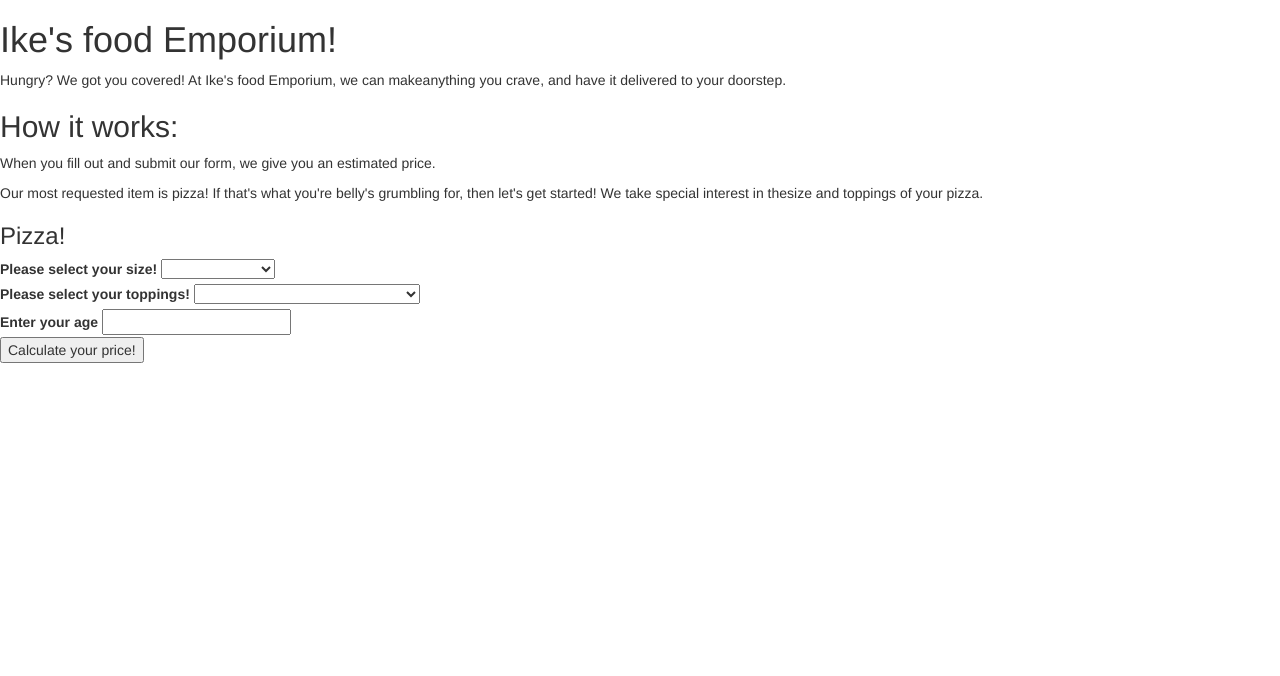
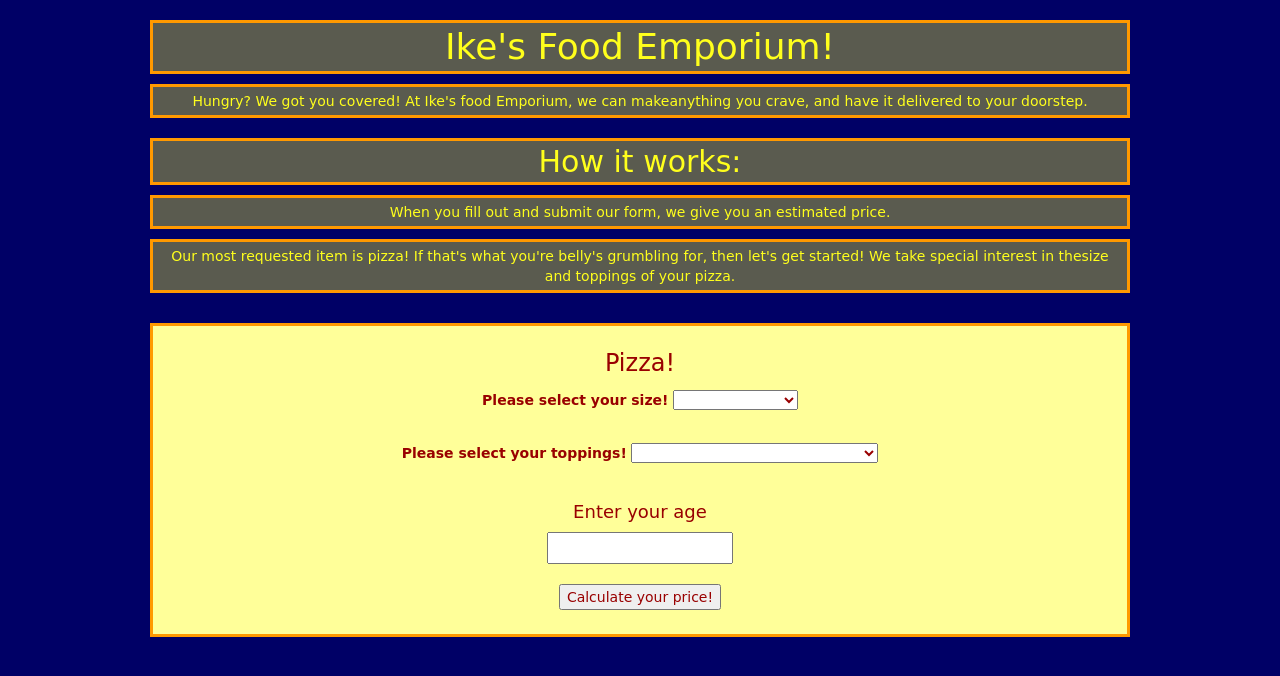
Before and after one commit to ikemanep1/Portfolio_Project-4_Food_Emporium, a plain HTML site: page index.html in a window 1280 px wide. Drawn offline with Linux system fonts and the light colour scheme.

Commit message:
add css styling to make the page presentable

```diff
--- a/css/styles.css
+++ b/css/styles.css
@@ -1,3 +1,73 @@
+body{
+  background-color: #000066;
+}
+h1{
+  text-align: center;
+  border: 3px solid #ff9900;
+  padding: 4px;
+  color: #ffff1c;
+  background-color: #5a5b4f;
+  margin-left: 150px;
+  margin-right: 150px;
+  font-family: cursive;
+}
+p{
+  text-align: center;
+  border: 3px solid #ff9900;
+  padding: 4px;
+  color: #ffff1c;
+  background-color: #5a5b4f;
+  margin-left: 150px;
+  margin-right: 150px;
+  font-family: cursive;
+}
+h2{
+  text-align: center;
+  border: 3px solid #ff9900;
+  padding: 4px;
+  color: #ffff1c;
+  background-color: #5a5b4f;
+  margin-left: 150px;
+  margin-right: 150px;
+  font-family: cursive;
+}
+.pizzaInterface{
+  text-align: center;
+  border: 3px solid #ff9900;
+  padding: 4px;
+  color: #990000;
+  background-color: #ffff99;
+  margin-left: 150px;
+  margin-right: 150px;
+  font-family: cursive;
+}
+.inputs{
+  text-align: center;
+  padding: 4px;
+  color: #990000;
+  background-color: #ffff99;
+  margin-left: 150px;
+  margin-right: 150px;
+  font-family: cursive;
+}
+agePortion{
+  text-align: center;
+  border: 3px solid #ff9900;
+  padding: 4px;
+  color: #ffff1c;
+  background-color: #5a5b4f;
+  margin-left: 150px;
+  margin-right: 150px;
+  font-family: cursive;
+}
+#age{
+  text-align: center;
+  padding: 4px;
+  color: #990000;
+  margin-left: 150px;
+  margin-right: 150px;
+  font-family: cursive;
+}
 #pizzaResult{
   display: none;
 }
--- a/index.html
+++ b/index.html
@@ -9,12 +9,13 @@
     <title></title>
   </head>
   <body>
-    <h1>Ike's food Emporium!</h1>
-    <P>Hungry? We got you covered! At Ike's food Emporium, we can makeanything   you crave, and have it delivered to your doorstep.<P>
+    <h1>Ike's Food Emporium!</h1>
+    <P>Hungry? We got you covered! At Ike's food Emporium, we can makeanything   you crave, and have it delivered to your doorstep.</P>
     <h2>How it works:</h2>
     <p>When you fill out and submit our form, we give you an estimated price.
     </p>
     <p> Our most requested item is pizza! If that's what you're belly's  grumbling for, then let's get started! We take special interest in thesize   and toppings of your pizza.</p>
+    <br>
     <div class="pizzaInterface">
       <form id="pizzaInputs">
         <h3>Pizza!</h3>
@@ -28,6 +29,7 @@
             <option value="Legacy Edition">Legacy Edition</option>
           </select>
         </div>
+      <br>
         <div class="inputs">
           <label for="pizzaToppings">Please select your toppings!</label>
           <select id="pizzaToppings">
@@ -38,13 +40,16 @@
             <option value="Legacy Edition">Legacy Edition, mystery</option>
           </select>
         </div>
+        <br>
         <div class="agePortion">
-          <label for="age">Enter your age</label>
+          <h4>Enter your age</h4>
           <input id="age" type="text">
         </div>
+        <br>
         <button type="submit">Calculate your price!</button>
       </form>
-      <p id="pizzaResult">Congratulations, your order has now beenplaced. The order will cost <span id="output"></span>.00$.
+      <br>
+      <p id="pizzaResult">Congratulations, your order has now been placed. The order will cost <span id="output"></span>.00$.
       </p>
     </div>
   </body>
```
Also changed, not shown: 1 other file.
